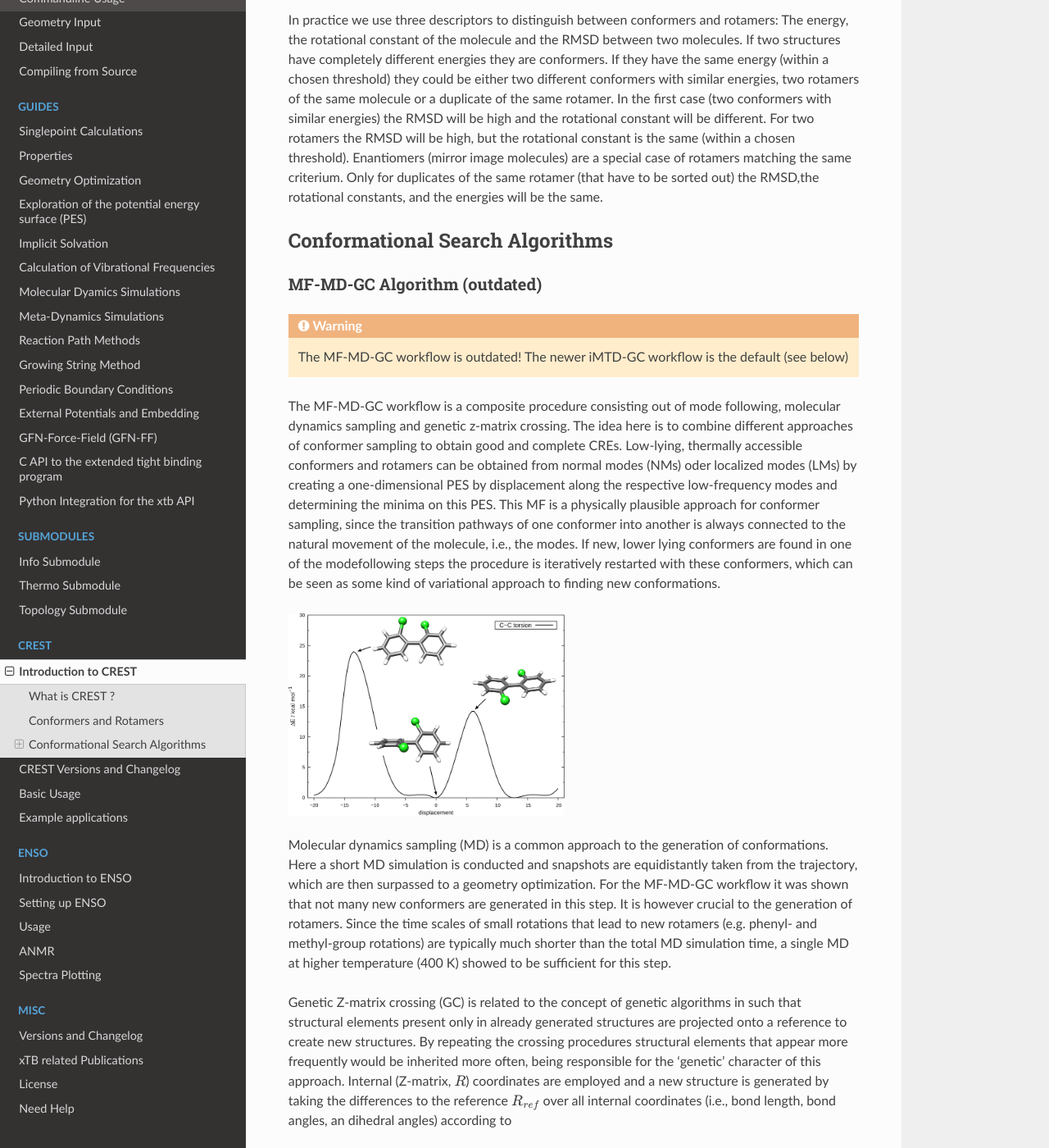
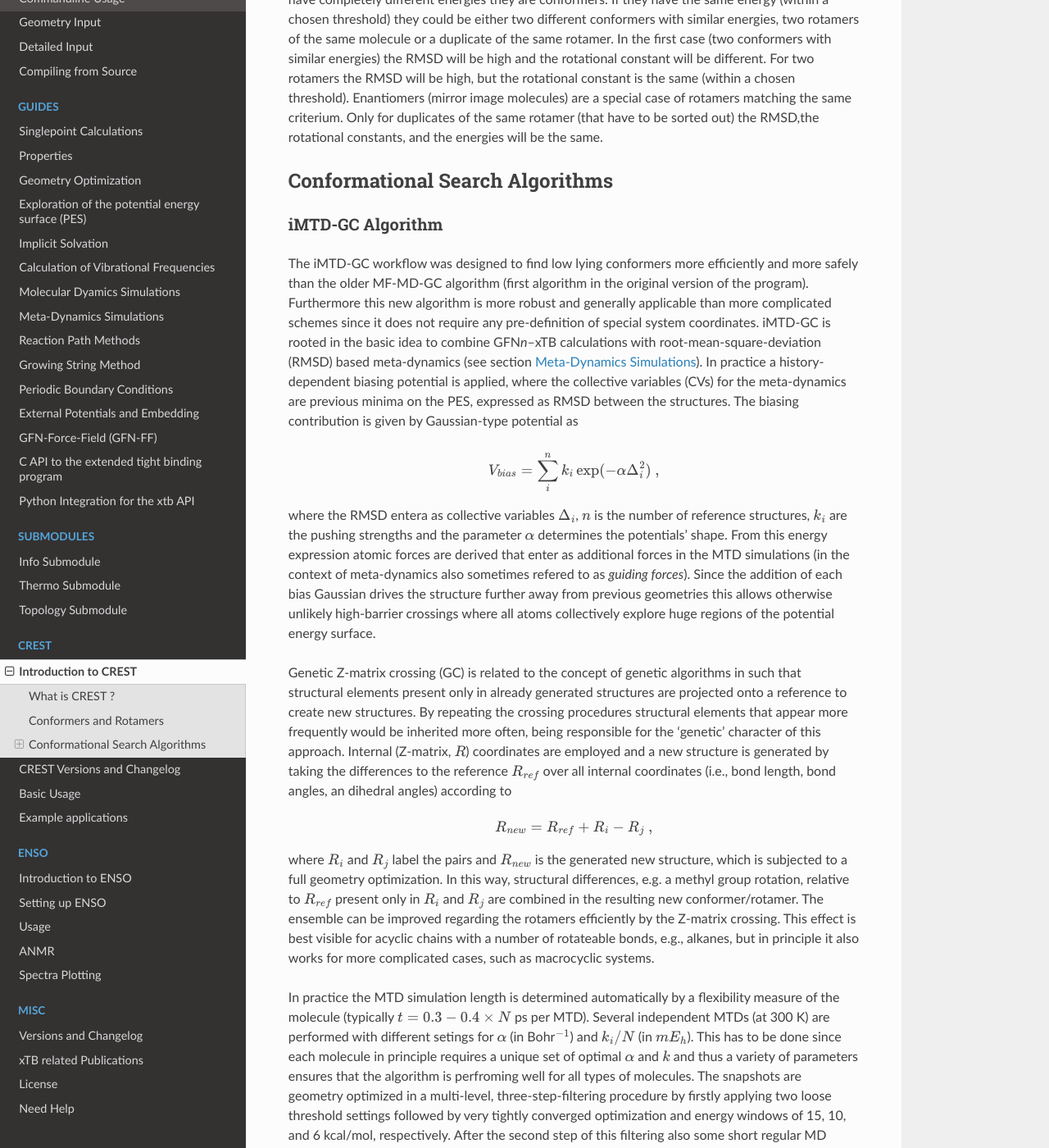
Before and after one commit to grimme-lab/xtb_docs, a Sphinx documentation site: the page built from source/crest.rst, in a window 1280 px wide and 1400 px high, scrolled down 1810 px. Shown: the whole window at 82% size. Built offline with Sphinx 7.4.7 and the Read the Docs theme 2.0.0, drawn with Linux system fonts in a browser that asks for light colours; some of the changed text lies outside the part shown.

Commit message:
Updated some common information on CREST and version 2.11 info
Signed-off-by: Philipp Pracht <pracht@thch.uni-bonn.de>

```diff
--- a/source/crest.rst
+++ b/source/crest.rst
@@ -14,16 +14,13 @@
 but now offers also some utility functions for calculations with the GFN\ `n`--xTB methods.
 Generally the program functions as an IO based OMP scheduler (i.e., calculations are performed by the xtb program) and tool for the creation and analysation of structure ensembles.
 
-The key procedures implemented in ``CREST`` are two different conformational search workflows abbreviated as MF-MD-GC and iMTD-GC.
-The older of these procedures, MF-MD-GC, combines a mode following (MF), molecular dynamics sampling (MD), and genetic z-matrix
-crossing (GC) approach for the generation of conformer/rotamer ensembles (CREs).
-The newer workflow, iMTD-GC, makes use of extensive metadynamic sampling (MTD), with an additional GC step at the end.
-Of the two algorithms, iMTD-GC showed significant improvements while being slightly more expensive compared to MF-MD-GC for large cases.
+The key procedure implemented in ``CREST`` is a conformational search workflow abbreviated as iMTD-GC.
+The iMTD-GC workflow generates conformer/rotamer ensembles (CREs) by extensive metadynamic sampling (MTD) based on, with an additional genetic z-matrix crossing (GC) step at the end.
 Other standalone functionalities that are included in ``CREST`` are parallel optimization and screening functions for GFN\ `n`--xTB,
-a Z-matrix sorting function and a function to sort (e.g. for NMR equivalencies) externally created ensembles.
-Following verison 2.7 of ``CREST``, the program also includes some automated procedures for the protonation, deprotonation and tautomerization of structures.
+the function to sort (e.g. for NMR equivalencies) externally created ensembles, and some automated procedures for the protonation, deprotonation and tautomerization of structures.
 
-The main publication for the ``CREST`` program can be found at: `PCCP <https://pubs.rsc.org/en/content/articlelanding/2020/CP/C9CP06869D>`_.
+
+The main publication for the ``CREST`` program can be found at `Phys. Chem. Chem. Phys., 2020, 22, 7169-7192 <https://pubs.rsc.org/en/content/articlelanding/2020/CP/C9CP06869D>`_.
 
 
 Conformers and Rotamers
@@ -66,34 +63,20 @@
 Conformational Search Algorithms
 ================================
 
-MF-MD-GC Algorithm (outdated)
------------------------------
+iMTD-GC Algorithm
+------------------
+The iMTD-GC workflow was designed to find low lying conformers more efficiently and more safely than the older MF-MD-GC algorithm (first algorithm in the original version of the program).
+Furthermore this new algorithm is more robust and generally applicable than more complicated schemes since it does not require any pre-definition of special system coordinates.
+iMTD-GC is rooted in the basic idea to combine GFN\ *n*--xTB calculations with root-mean-square-deviation (RMSD) based meta-dynamics (see section :ref:`mtd`).
+In practice a history-dependent biasing potential is applied, where the collective variables (CVs) for the meta-dynamics are previous minima on the PES, expressed as RMSD between the structures.
+The biasing contribution is given by Gaussian-type potential as
 
-.. warning:: The MF-MD-GC workflow is outdated! The newer iMTD-GC workflow is the default (see below)
+.. math::
+   V_{bias} = \sum^n_i k_i \exp ( -\alpha \Delta_i^2)~,
 
-The MF-MD-GC workflow is a composite procedure consisting out of mode following, molecular dynamics
-sampling and  genetic z-matrix crossing.
-The idea here is to combine different approaches of conformer sampling to obtain good and complete CREs.
-Low-lying, thermally accessible conformers and rotamers can be obtained from normal modes (NMs)
-oder localized modes (LMs) by creating a one-dimensional PES by displacement along the
-respective low-frequency modes and determining the minima on this PES.
-This MF is a physically plausible approach for conformer sampling, since the transition pathways
-of one conformer into another is always connected to the natural movement of the molecule, i.e., the modes.
-If new, lower lying conformers are found in one of the modefollowing steps the procedure is iteratively restarted
-with these conformers, which can be seen as some kind of variational approach to finding new conformations.
-
-.. figure:: ../figures/crest-mf.png
-   :scale: 40 %
-   :alt: cre-pes
-
-Molecular dynamics sampling (MD) is a common approach to the generation of conformations.
-Here a short MD simulation is conducted and snapshots are equidistantly taken from the trajectory,
-which are then surpassed to a geometry optimization.
-For the MF-MD-GC workflow it was shown that not many new conformers are generated in this step.
-It is however crucial to the generation of rotamers.
-Since the time scales of small rotations that lead to new rotamers (e.g. phenyl- and methyl-group rotations)
-are typically much shorter than the total MD simulation time, a single MD at higher temperature (400 K) showed
-to be sufficient for this step.
+where the RMSD entera as collective variables :math:`\Delta_i`, :math:`n` is the number of reference structures, :math:`k_i` are the pushing strengths and the parameter :math:`\alpha` determines the potentials' shape.
+From this energy expression atomic forces are derived that enter as additional forces in the MTD simulations (in the context of meta-dynamics also sometimes refered to as *guiding forces*).
+Since the addition of each bias Gaussian drives the structure further away from previous geometries this allows otherwise unlikely high-barrier crossings where all atoms collectively explore huge regions of the potential energy surface.
 
 Genetic Z-matrix crossing (GC) is related to the concept of genetic algorithms in such
 that structural elements present only in already generated structures are projected onto
@@ -109,35 +92,6 @@
 to a full geometry optimization.
 In this way, structural differences, e.g. a methyl group rotation, relative to :math:`R_{ref}` present only
 in :math:`R_i` and :math:`R_j` are combined in the resulting new conformer/rotamer.
-
-The whole workflow is sketched in the figure below.
-Each run is started off with a hessian calculation to get the normal and localized modes for the  modefollowing.
-MF is then performed up to 5 times with different settings for the number of points on the mode, step width between points on the mode and mode update factors.
-Should a better conformer be found between any of these steps, the procedure is restarted.
-After the MF a single MD simulation is performed to get the rotamer degeneracies.
-In the last step the GC is performed with the CRE that was found up to this point.
-
-
-.. figure:: ../figures/crest-v1.png
-   :scale: 90 %
-   :alt: cre-pes
-
-iMTD-GC Algorithm
-------------------
-The iMTD-GC workflow was designed to find low lying conformers more efficiently and more safely than the older MF-MD-GC algorithm.
-Furthermore this new algorithm is more robust and generally applicable than more complicated schemes since it does not require any pre-definition of special system coordinates.
-iMTD-GC is rooted in the basic idea to combine GFN\ *n*--xTB calculations with root-mean-square-deviation (RMSD) based meta-dynamics (see section :ref:`mtd`).
-In practice a history-dependent biasing potential is applied, where the collective variables (CVs) for the meta-dynamics are previous minima on the PES, expressed as RMSD between the structures.
-The biasing contribution is given by Gaussian-type potential as
-
-.. math::
-   V_{bias} = \sum^n_i k_i \exp ( -\alpha \Delta_i^2)~,
-
-where the RMSD entera as collective variables :math:`\Delta_i`, :math:`n` is the number of reference structures, :math:`k_i` are the pushing strengths and the parameter :math:`\alpha` determines the potentials' shape.
-From this energy expression atomic forces are derived that enter as additional forces in the MTD simulations (in the context of meta-dynamics also sometimes refered to as *guiding forces*).
-Since the addition of each bias Gaussian drives the structure further away from previous geometries this allows otherwise unlikely high-barrier crossings where all atoms collectively explore huge regions of the potential energy surface.
-
-The GC was included in the MTD-GC procedure for the same reasons it was included in the MF-MD-GC workflow.
 The ensemble can be improved regarding the rotamers efficiently by the Z-matrix crossing.
 This effect is best visible for acyclic chains with a number of rotateable bonds, e.g., alkanes, but in principle it also works for more complicated cases, such as macrocyclic systems.
 
@@ -151,13 +105,39 @@
 In the last step the GC procedure is performed to further complete the CRE. The number of generated structures in this step is limited to :math:`min(3000,t\times50)` in order to limit the computational cost.
 Furthermore a two-step-filtering procedure is used to optimize the generated geometries, similar to the three-step-filtering before.
 
-.. note:: The new iMTD-GC algorithm is much better than the MF-MF-GC workflow in regards of finding low-energy conformations and complete CREs and as such replaces it as default runtype of ``CREST``.
-          Additionally it is much more streamlined from the technical point of view and its implementation makes full use of OMP parallelization (parallelization on a single computer/CPU node).
-
 The algorithm is iterative, i.e., if a new lower conformer is found at any point during the sampling the procedure is restarted with this conformer as an input.
 All CREs that are found within the iterations are included in the conformer/rotamer ranking process.
 The iMTD-GC worflow is outlined graphically in the figure below.
 
 .. figure:: ../figures/crest-v2i.png
    :scale: 90 %
-   :alt: cre-pes
+   :alt: iMTD-GC workflow
+
+
+
+iMTD-sMTD and extended entropy calculations
+-------------------------------------------
+
+Following ``CREST`` version 2.11 a new variant of the previous algorithm is introduced, called iMTD-sMTD.
+The important new part of this algorithm are socalled static metadynamics simulations (sMTD), which are
+practically more similar to umbrella sampling or basing-hopping algorithms.
+Here, in each sMTD previously found conformers are added via :math:`V_{bias}` as a global potential and,
+opposed to the iMTD workflow, are not updated with new structures during the simulation.
+Several iterations of sMTD are executed until convergence is achived with regards to the ensemble entropy
+and number of conformers in the ensemble. After each sMTD iteration new bias structures for the potential are
+identified using a PCA and k-Means ensemble clustering approach with dihedral angles as descriptors.
+The iMTD-sMTD workflow is outlined in the figure below.
+
+
+.. figure:: ../figures/imtd-smtd.png
+   :scale: 100 %
+   :alt: iMTD-sMTD workflow
+
+This algorithm can also be used not only for ensemble generation, but also provides the capability to determine a
+converged conformational entropy. After convergence this requires only two additional steps (outlined as the gray
+boxes in the figure), which are an extrapolation of the entropy based on the iterations of sMTD-iMTD and
+an averaged thermostatistical contribution :math:`\overline{S}_{msRRHO}`.
+
+.. note:: The iMTD-sMTD workflow is more costly than iMTD-GC and hence NOT the default runtype of ``CREST``.
+          The workflow can be used for conformational searches with the command ``--v4`` or for entropy
+          calculations with the keyword ``--entropy``.
```
Also changed, not shown: other parts of source/crest.rst (+2 -2 lines), source/crestversions.rst (+14 -0 lines), figures/imtd-smtd.png (added).
